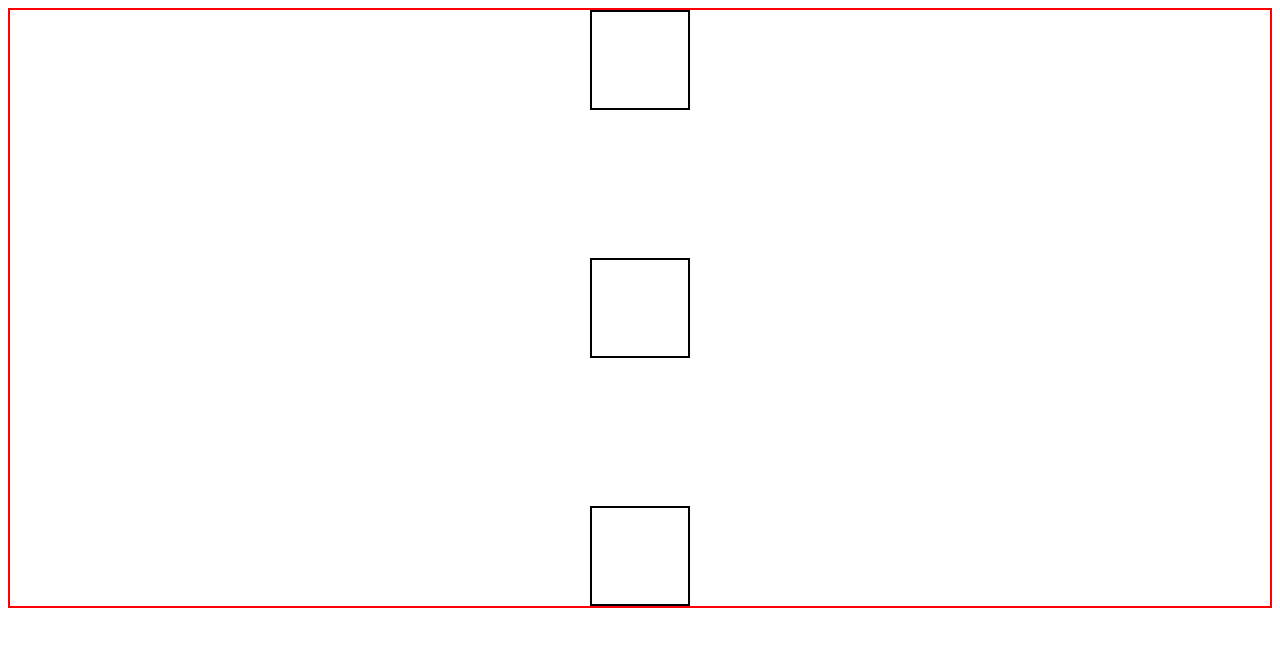
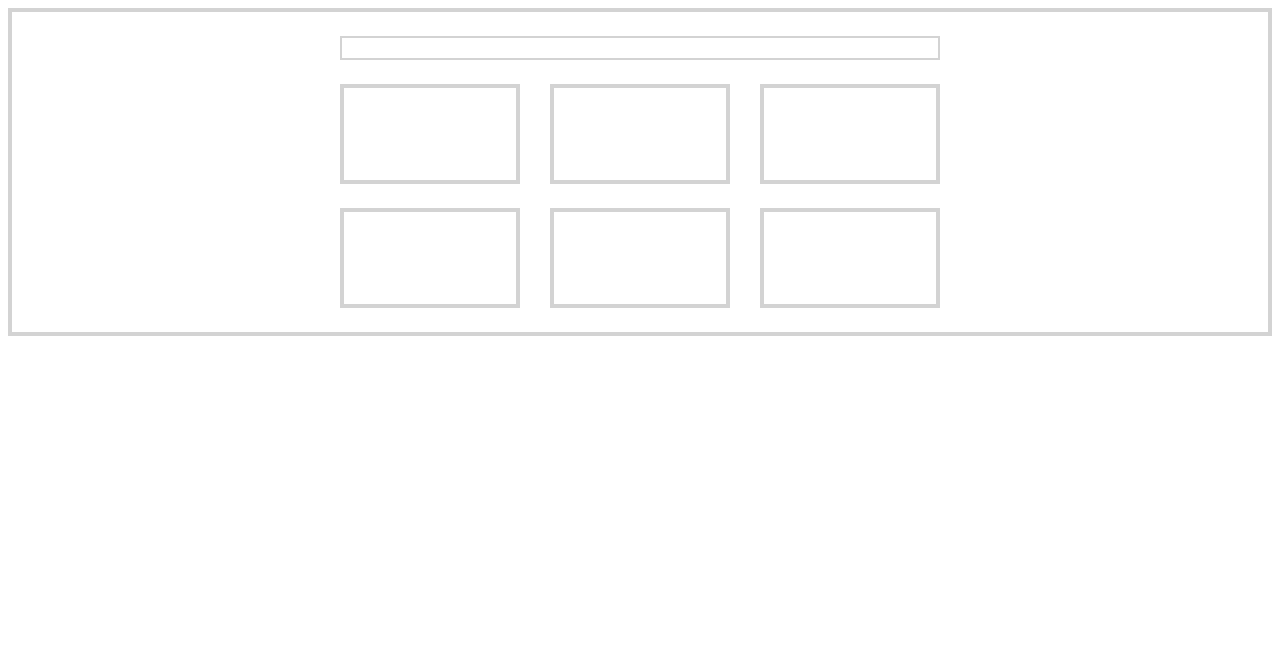
Before and after one commit to sashukoth/FLEX, a plain HTML site: page index.html in a window 1280 px wide. Drawn offline with Linux system fonts and the light colour scheme.

Commit message:
Flexbox Layout practice CSS

```diff
--- a/index.html
+++ b/index.html
@@ -1,17 +1,25 @@
 <!DOCTYPE html>
 <html lang="en">
   <head>
-    <meta charset="UTF-8">
-    <meta http-equiv="X-UA-Compatible" content="IE=edge">
-    <meta name="viewport" content="width=, initial-scale=1.0">
+    <meta charset="UTF-8" />
+    <meta http-equiv="X-UA-Compatible" content="IE=edge" />
+    <meta name="viewport" content="width=, initial-scale=1.0" />
     <title>Document</title>
-    <link rel="stylesheet" href="./style.css">
+    <link rel="stylesheet" href="./style.css" />
   </head>
   <body>
     <div class="container">
+      <div class="row">
+        <div class="title"></div>
+        <div class="box-wrapper">
+          <div class="box"></div>
+          <div class="box"></div>
+          <div class="box"></div>
           <div class="box"></div>
           <div class="box"></div>
           <div class="box"></div>
         </div>
+      </div>
+    </div>
   </body>
 </html>
--- a/style.css
+++ b/style.css
@@ -2,19 +2,33 @@
     box-sizing: border-box;
 }
 
+.container {
+    border: 4px solid lightgray;
+    padding: 24px 24px 0 24px;
+    display: flex;
+    justify-content: center;
+}
 
-.container {
+.row {
     width: 100%;
-    height: 600px;
-    border: 2px solid red;
+    max-width: 600px;
+}
+
+.title {
+    border: 2px solid lightgray;
+    width: 100%;
+    height: 24px;
+    margin-bottom: 24px;
+}
+.box {
+    border: 4px solid lightgray;
+    width: 30%;
+    height: 100px;
+    margin-bottom: 24px;
+}
+
+.box-wrapper {
     display: flex;
-    flex-direction: column;
-    align-items: center;
+    flex-wrap: wrap;
     justify-content: space-between;
 }
-
-.box {
-    width: 100px;
-    height: 100px;
-    border: 2px solid black;
-}
```
Lines whose indentation alone changed are shown as unchanged.
